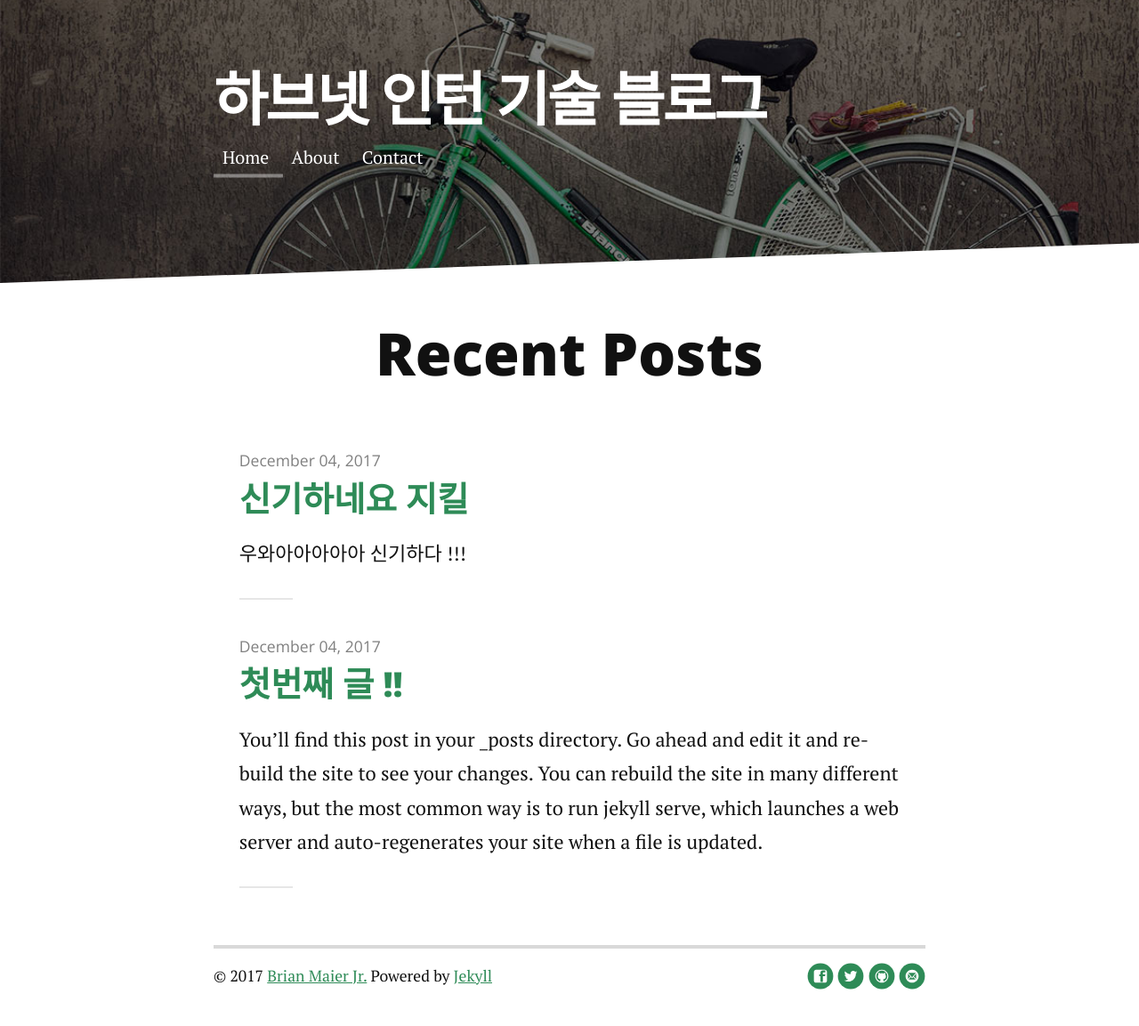
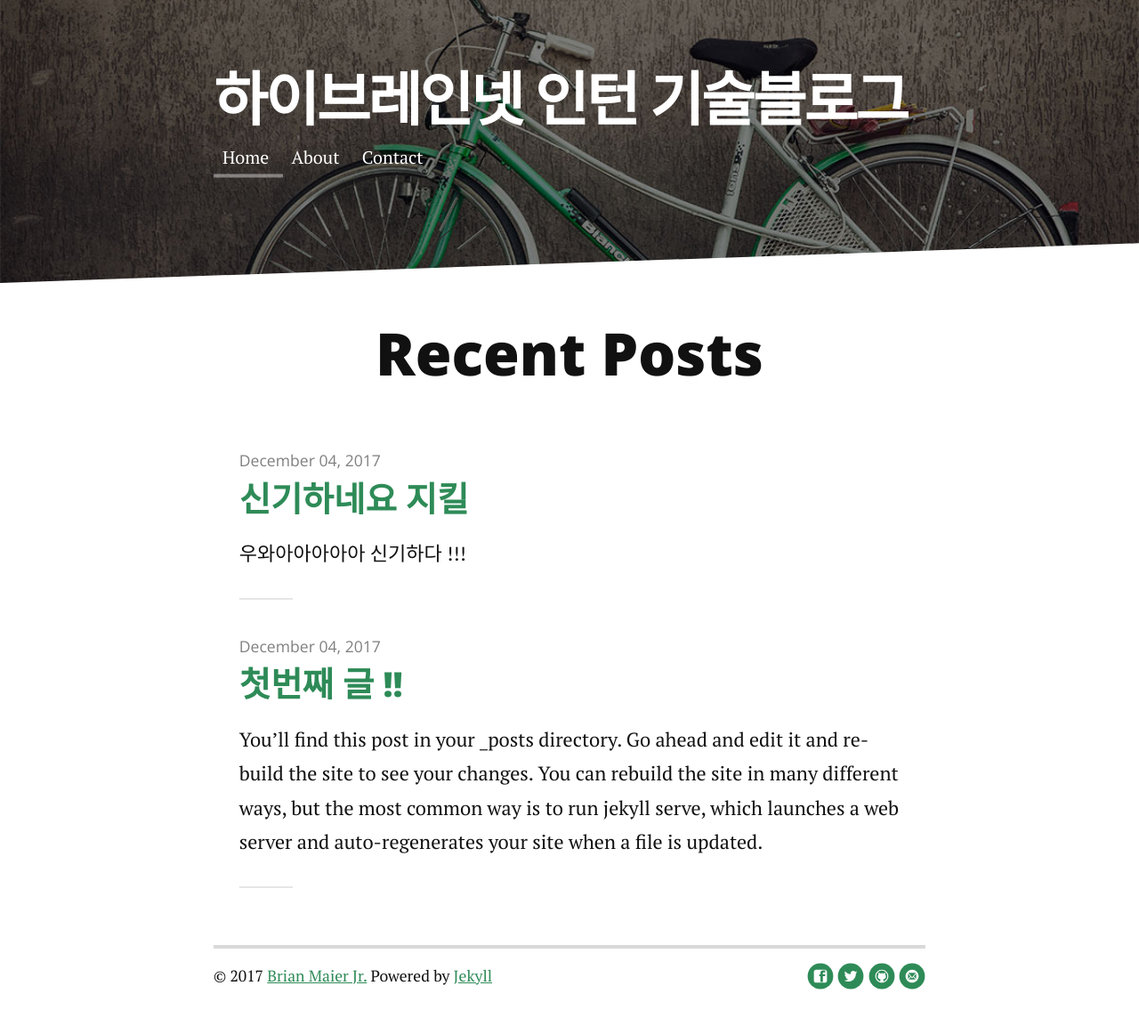
Before and after one commit to JuHanHeo/JuHanHeo.github.io, a Jekyll site: the page built from index.html, in a window 1280 px wide. Shown: the whole page at 89% size. Built offline with Jekyll 4.4.1, drawn with Linux system fonts in a browser that asks for light colours; nearby versions of some CDN libraries; the list of posts is cut into pages by our own code.

Commit message:
style
style

```diff
--- a/_config.yml
+++ b/_config.yml
@@ -1,4 +1,4 @@
-title: 하브넷 인턴 기술 블로그
+title: 하이브레인넷 인턴 기술블로그
 description: 안녕안녕
 site-title: 헬로우
 
--- a/css/style.css
+++ b/css/style.css
@@ -1064,7 +1064,7 @@ HEADER STYLING
     .header h1 {
       font-size: 3em;
       line-height: 1;
-      letter-spacing: -3px;
+      letter-spacing: -7px;
       padding-left: 0; }
     .header nav {
       float: left;
```
